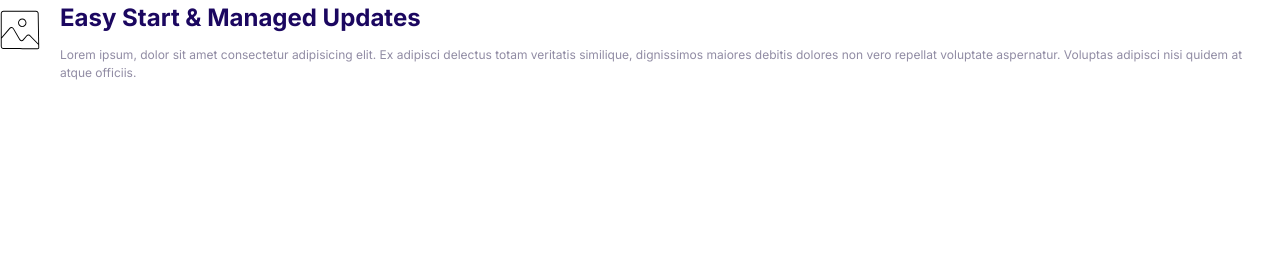
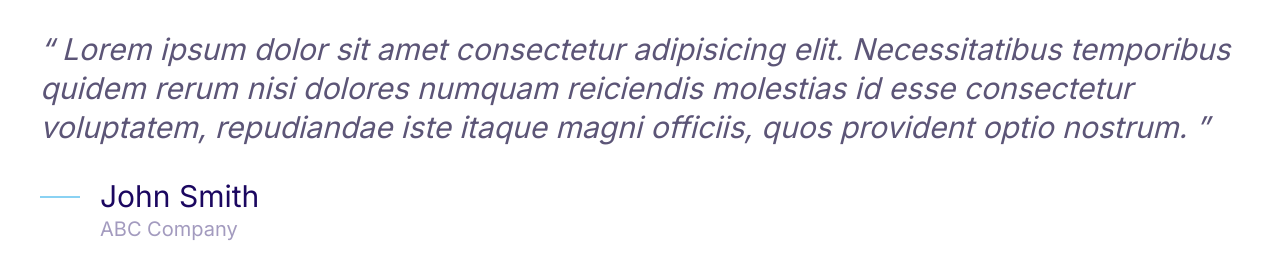
Before and after one commit to MilitsaTsvetkova/Cloudify, a plain HTML site: page index.html in a window 1280 px wide. Drawn offline with Linux system fonts and the light colour scheme.

Commit message:
added quotes

```diff
--- a/css/styles.css
+++ b/css/styles.css
@@ -7,6 +7,7 @@
     --color-accent: #ff3400;
     --color-headings: #1b0760;
     --color-body: #918ca4;
+    --color-body--darker: #5c5577;
     --color-border: #ccc;
 
     /* Common */
@@ -406,3 +407,54 @@ a {
 .media__image {
     margin-top: 1rem;
 }
+
+
+/* Quotes */
+
+.quote {
+    font-size: 3rem;
+    font-style: italic;
+    color: var(--color-body--darker);
+    line-height: 1.3;
+}
+
+.quote__text::before {
+    content: open-quote;
+}
+
+.quote__text::after {
+    content: close-quote;
+}
+
+.quote__author {
+    font-size: 3rem;
+    font-weight: 500;
+    font-style: normal;
+    margin-bottom: 0;
+}
+
+.quote__company {
+    color: var(--color-headings);
+    opacity: 0.4;
+    font-size: 2rem;
+    font-style: normal;
+}
+
+.quote__line {
+    position: relative;
+    bottom: 10px;
+}
+
+@media screen and(min-width:1024px) {
+    .quote {
+        font-size: 2rem;
+    }
+
+    .quote__author {
+        font-size: 2.4rem;
+    }
+
+    .quote__company {
+        font-size: 1.6rem;
+    }
+}
--- a/index.html
+++ b/index.html
@@ -15,21 +15,26 @@
     <link rel="stylesheet" href="./css/styles.css" />
   </head>
   <body>
+    <blockquote class="quote">
+      <p class="quote__text">
+        Lorem ipsum dolor sit amet consectetur adipisicing elit. Necessitatibus
+        temporibus quidem rerum nisi dolores numquam reiciendis molestias id
+        esse consectetur voluptatem, repudiandae iste itaque magni officiis,
+        quos provident optio nostrum.
+      </p>
+      <footer>
         <div class="media">
           <div class="media__image">
-        <svg class="icon icon--primary">
-          <use xlink:href="icons/sprite.svg#snap"></use>
+            <svg class="icon icon--primary quote__line">
+              <use xlink:href="icons/sprite.svg#line"></use>
             </svg>
           </div>
           <div class="media__body">
-        <h3 class="media__title">Easy Start & Managed Updates</h3>
-        <p>
-          Lorem ipsum, dolor sit amet consectetur adipisicing elit. Ex adipisci
-          delectus totam veritatis similique, dignissimos maiores debitis
-          dolores non vero repellat voluptate aspernatur. Voluptas adipisci nisi
-          quidem at atque officiis.
-        </p>
+            <h3 class="media__title quote__author">John Smith</h3>
+            <p class="quote__company">ABC Company</p>
           </div>
         </div>
+      </footer>
+    </blockquote>
   </body>
 </html>
```
Also changed, not shown: components/quote.html (added, +21 -0 lines). Lines whose indentation alone changed are shown as unchanged.
